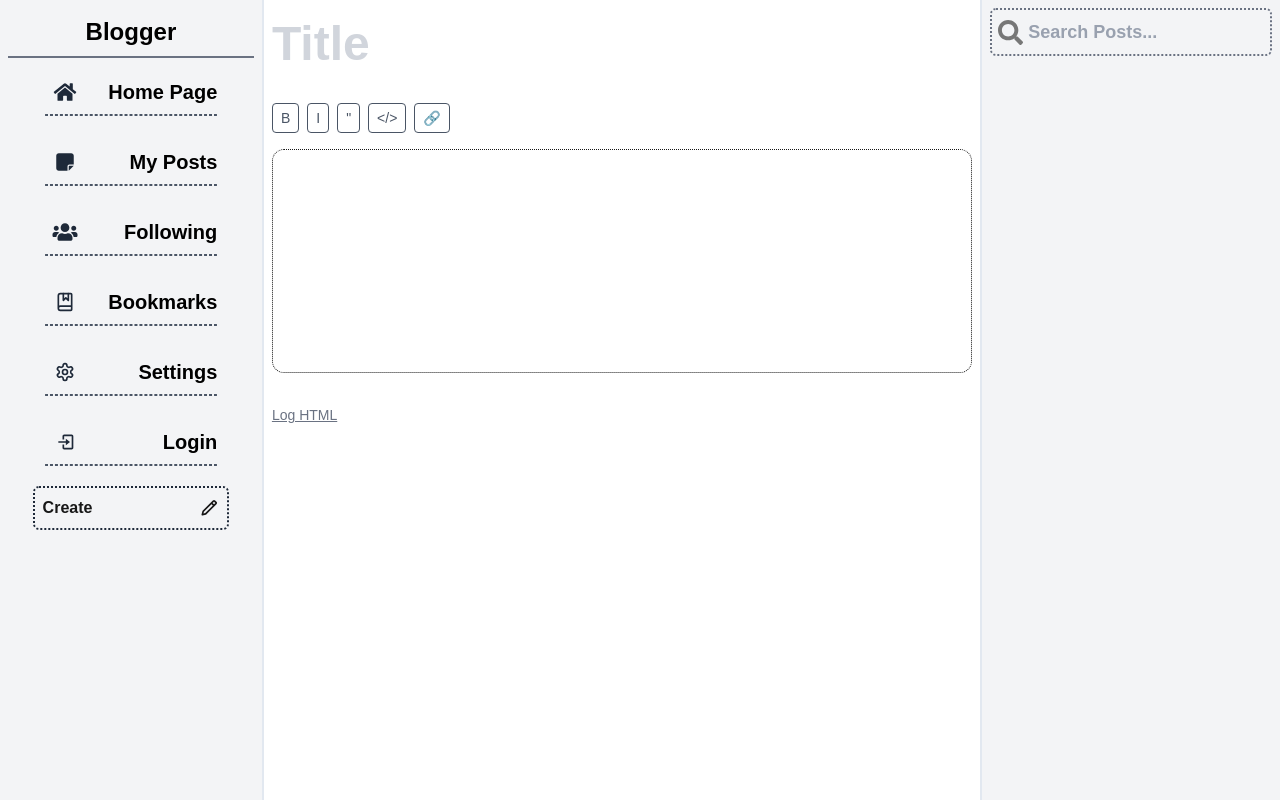
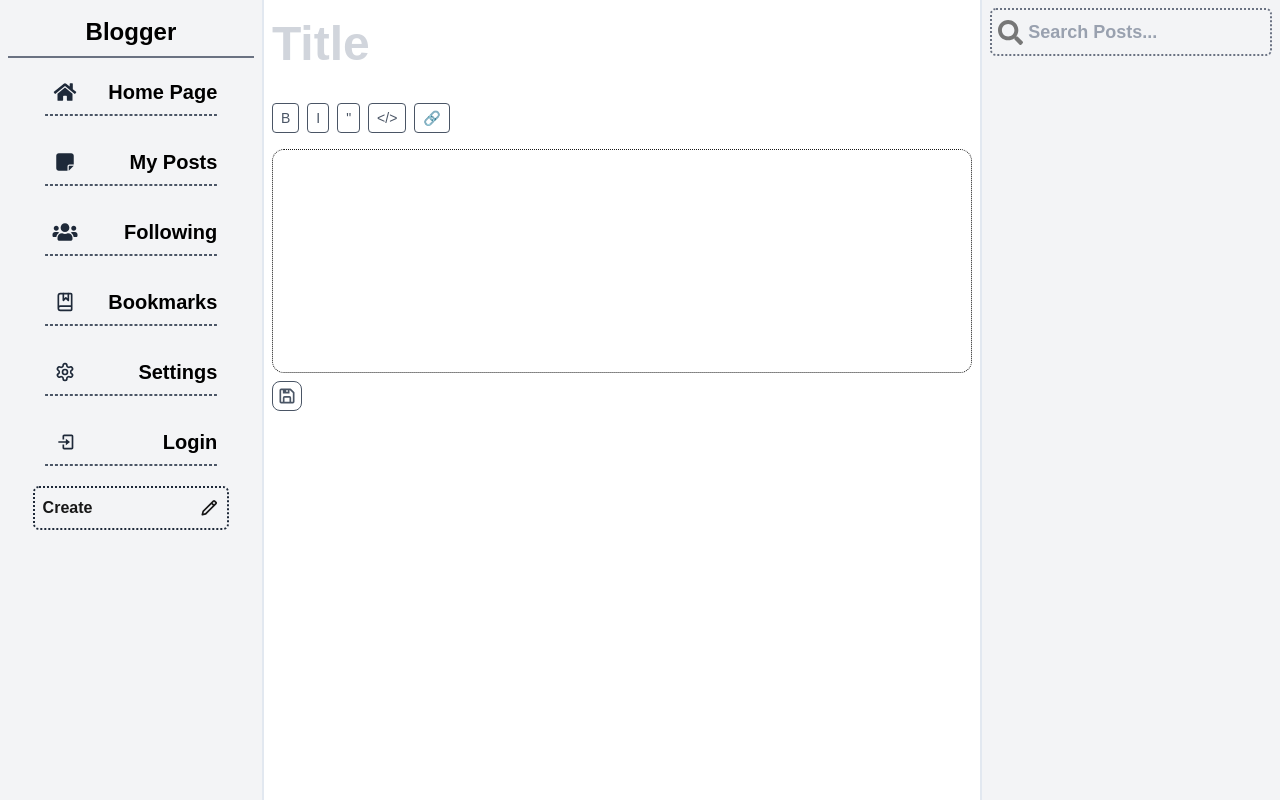
Before and after one commit to deimosdev343/Blog-frontend, a Next.js app: page /createpost in a window 1280 px wide. Built offline with nearby package versions, Linux system fonts and the light colour scheme; no server answers.

Commit message:
save button

```diff
--- a/src/components/Editor/RTEditor.tsx
+++ b/src/components/Editor/RTEditor.tsx
@@ -5,6 +5,7 @@
 import Link from "@tiptap/extension-link";
 import Placeholder from "@tiptap/extension-placeholder";
 import Image from "@tiptap/extension-image";
+import { BiSave } from "react-icons/bi";
 
 
 function ToolbarButton({
@@ -96,12 +97,12 @@
       </div>
       <EditorContent editor={editor} />
       <button
-        className="mt-8 text-sm text-gray-500 underline"
+        className="border border-gray-600 p-1 mt-2 rounded-lg"
         onClick={() => {
           console.log(editor.getHTML());
         }}
       >
-        Log HTML
+        <BiSave size={20} color={"#4a5565"}/>
       </button>
     </div>
   )
```
